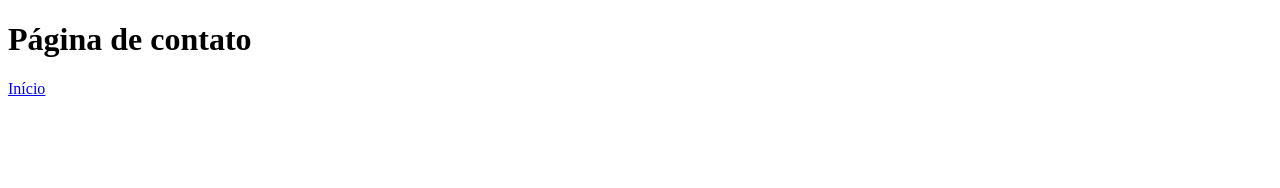
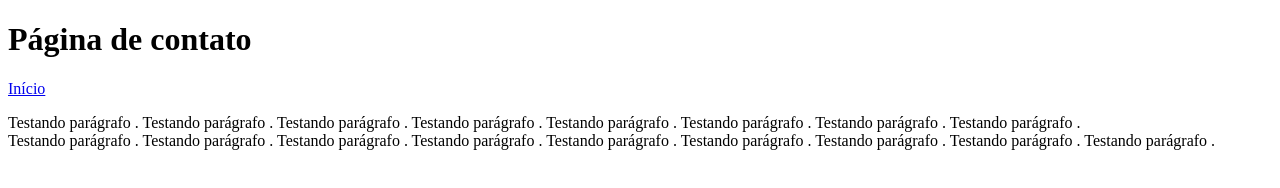
Before and after one commit to estevaotorquato/aulagithub, a plain HTML site: page contato.html in a window 1280 px wide. Drawn offline with Linux system fonts and the light colour scheme.

Commit message:
Acrescentado parágrafo no contato

```diff
--- a/contato.html
+++ b/contato.html
@@ -9,5 +9,6 @@
 <body>
     <h1>Página de contato</h1>
     <a href="index.html">Início</a>
+    <p>Testando parágrafo . Testando parágrafo . Testando parágrafo . Testando parágrafo . Testando parágrafo . Testando parágrafo . Testando parágrafo . Testando parágrafo . <br> Testando parágrafo . Testando parágrafo . Testando parágrafo . Testando parágrafo . Testando parágrafo . Testando parágrafo . Testando parágrafo . Testando parágrafo . Testando parágrafo . </p>
 </body>
 </html>
```
